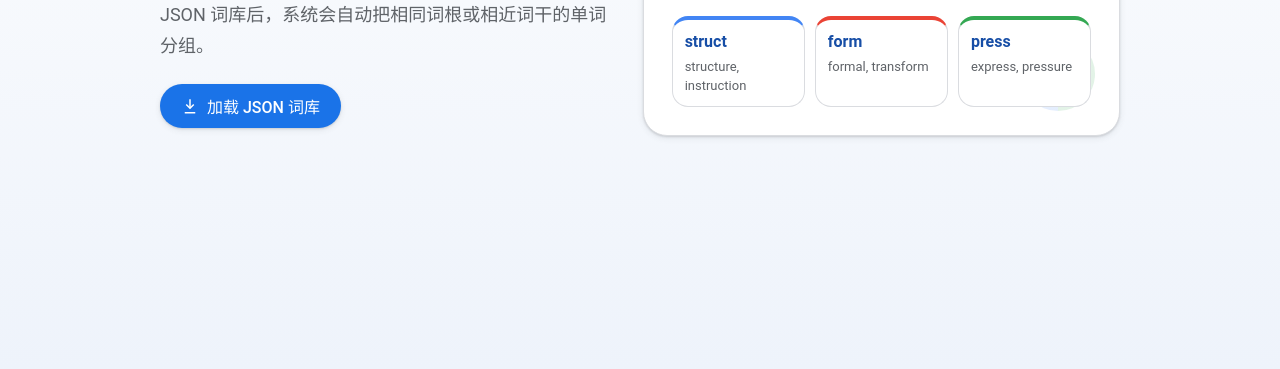
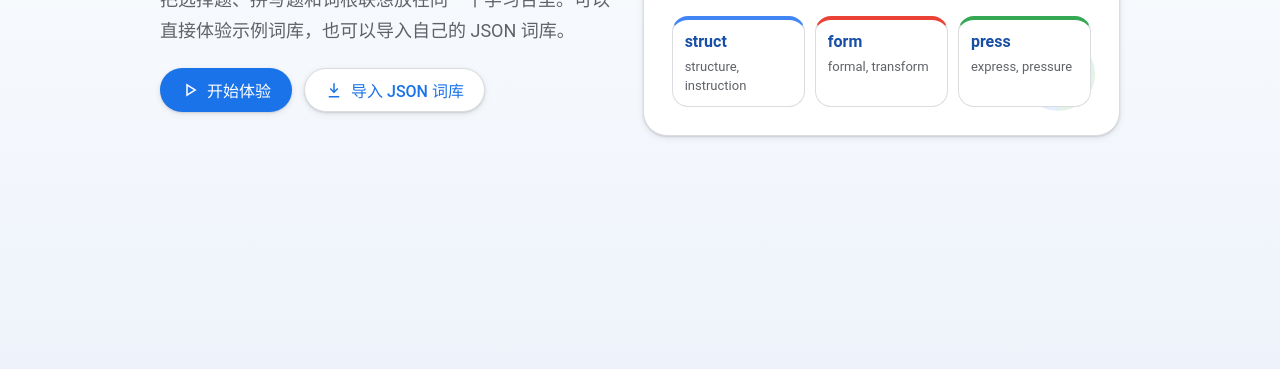
Before and after one commit to Kamman898/Vocabulary, a plain HTML site: page index.html in a window 1280 px wide. Shown: the part 431-800 px from the top of the page. Drawn offline with Linux system fonts and the light colour scheme.

Commit message:
Update index.html

```diff
--- a/index.html
+++ b/index.html
@@ -1078,15 +1078,21 @@
                     </svg>
                 </div>
                 <h1 id="start-title">Word Studio</h1>
-                <p>把选择题、拼写题和词根联想放在同一个学习台里。导入 JSON 词库后，系统会自动把相同词根或相近词干的单词分组。</p>
+                <p>把选择题、拼写题和词根联想放在同一个学习台里。可以直接体验示例词库，也可以导入自己的 JSON 词库。</p>
                 <div class="start-actions">
-                    <button class="btn" onclick="document.getElementById('file-input').click()" aria-label="加载 JSON 词库">
+                    <button class="btn" onclick="loadSampleWords()" aria-label="开始体验示例词库">
+                        <svg viewBox="0 0 24 24" fill="none" stroke="currentColor" aria-hidden="true">
+                            <path d="M8 5v14l11-7Z"/>
+                        </svg>
+                        开始体验
+                    </button>
+                    <button class="btn secondary" onclick="document.getElementById('file-input').click()" aria-label="加载 JSON 词库">
                         <svg viewBox="0 0 24 24" fill="none" stroke="currentColor" aria-hidden="true">
                             <path d="M12 3v12"/>
                             <path d="m7 10 5 5 5-5"/>
                             <path d="M5 21h14"/>
                         </svg>
-                        加载 JSON 词库
+                        导入 JSON 词库
                     </button>
                 </div>
                 <input class="hidden-input" type="file" id="file-input" accept=".json" onchange="handleFileLoad(event)">
@@ -1240,6 +1246,32 @@
         let activeRootIndex = 0;
         let audioCtx;
 
+
+        const sampleWords = [
+            { w: "construct", d: "v. 建造；构成" },
+            { w: "structure", d: "n. 结构；建筑物" },
+            { w: "instruction", d: "n. 指示；说明" },
+            { w: "transform", d: "v. 转变；改造" },
+            { w: "formation", d: "n. 形成；构成" },
+            { w: "inform", d: "v. 通知；告知" },
+            { w: "express", d: "v. 表达；表示" },
+            { w: "pressure", d: "n. 压力" },
+            { w: "impress", d: "v. 给……留下印象" },
+            { w: "predict", d: "v. 预测" },
+            { w: "dictionary", d: "n. 词典" },
+            { w: "contradict", d: "v. 反驳；相矛盾" },
+            { w: "biology", d: "n. 生物学" },
+            { w: "biography", d: "n. 传记" },
+            { w: "microbiology", d: "n. 微生物学" },
+            { w: "transport", d: "v./n. 运输；交通" },
+            { w: "portable", d: "adj. 便携的" },
+            { w: "import", d: "v. 进口；导入" }
+        ];
+
+        function loadSampleWords() {
+            loadWordData(sampleWords, '示例词库');
+        }
+
         const commonSuffixes = [
             'ization', 'isation', 'ational', 'fulness', 'ousness', 'iveness',
             'ability', 'ibility', 'lessly', 'ically', 'ation', 'ition',
@@ -1275,7 +1307,7 @@
         }
 
         function loadWordData(data, name) {
-            if (!Array.isArray(data) || !data.length || !data[0].w || !data[0].d) {
+            if (!Array.isArray(data) || !data.length || data.some(item => !item || !item.w || !item.d)) {
                 throw new Error('Invalid vocabulary format');
             }
 
```
